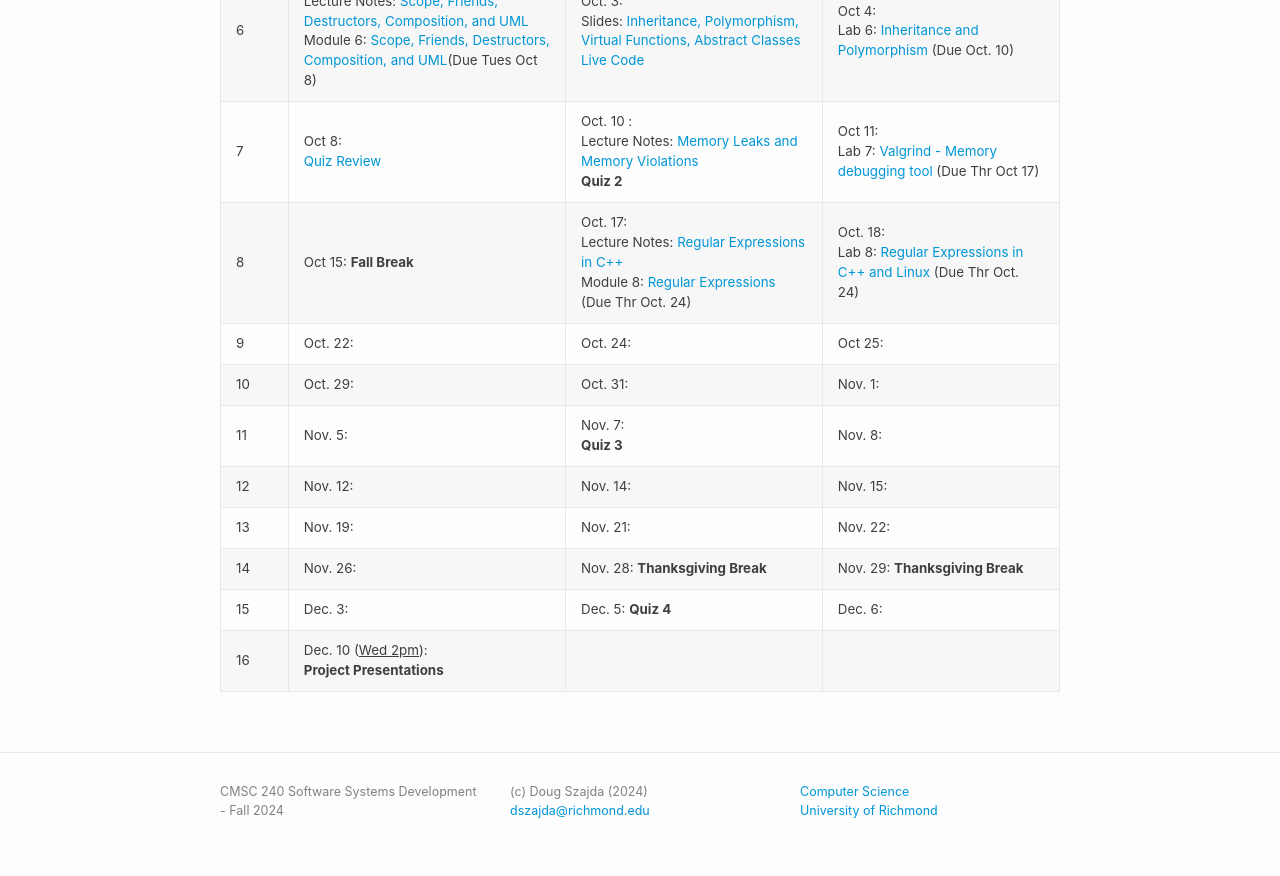
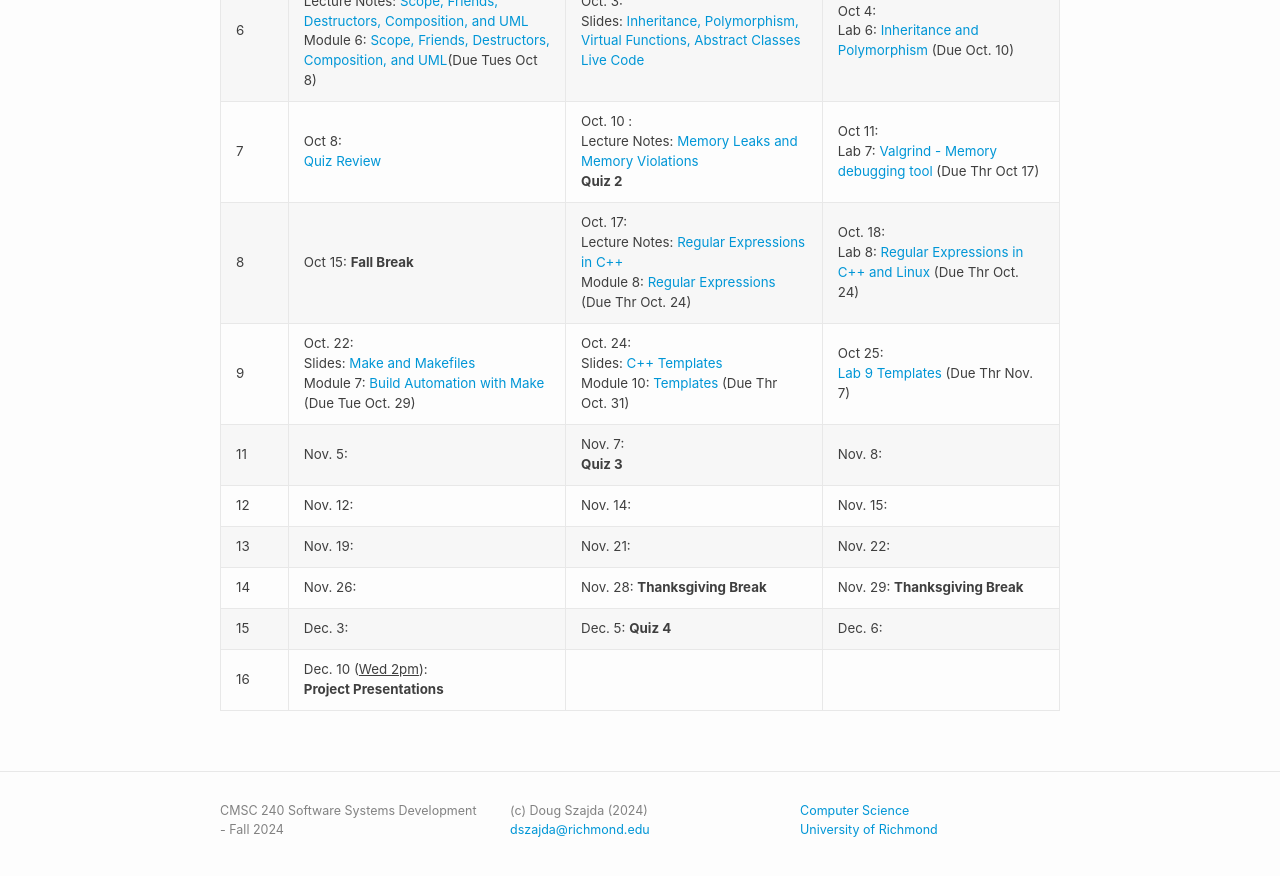
Before and after one commit to cmsc240-f24-dcs/cmsc240-f24-s2.github.io, a Jekyll site: the page built from schedule.md, in a window 1280 px wide and 900 px high, scrolled down 865 px. Shown: the top 876 px of the window. Built offline with Jekyll 4.4.1, drawn with Linux system fonts in a browser that asks for light colours.

Commit message:
Updated links for module 7 and lab 9

```diff
--- a/schedule.md
+++ b/schedule.md
@@ -19,8 +19,7 @@ title: Schedule
 | 6    | Oct 1: <br />Lecture Notes: [Scope, Friends, Destructors, Composition, and UML](lectures/11)<br /> Module 6: [Scope, Friends, Destructors, Composition, and UML](https://classroom.github.com/a/QgZkKSi6)(Due Tues Oct 8)     | Oct. 3:<br />Slides: [Inheritance, Polymorphism, Virtual Functions, Abstract Classes](lectures/12-Inheritance-Polymorphism.pdf) <br />[Live Code](https://prod.liveshare.vsengsaas.visualstudio.com/join?8A288CC00A7D8A4AC7BD030C414A1B8F7B69)    | Oct 4: <br />Lab 6: [Inheritance and Polymorphism](labs/lab6.md) (Due Oct. 10)               |
 | 7    | Oct 8: <br /> [Quiz Review](lectures/quiz2-review.md)    | Oct. 10 : <br /> Lecture Notes: [Memory Leaks and Memory Violations](lectures/14) <br /> **Quiz 2**    | Oct 11:  <br />Lab 7: [Valgrind - Memory debugging tool](labs/lab7.md) (Due Thr Oct 17)    |
 | 8    | Oct 15: **Fall Break**   | Oct. 17: <br /> Lecture Notes: [Regular Expressions in C++](lecture/16) <br /> Module 8: [Regular Expressions](https://classroom.github.com/a/Bsy7kVqs) (Due Thr Oct. 24)       | Oct. 18:  <br /> Lab 8: [Regular Expressions in C++ and Linux](labs/lab8.md) (Due Thr Oct. 24)                            |
-| 9    | Oct. 22: | Oct. 24: | Oct 25:              |
-| 10   | Oct. 29: | Oct. 31: | Nov. 1:             |
+| 9    | Oct. 22: <br />Slides: [Make and Makefiles](lectures/15-Make-Makefiles.pdf)  <br /> Module 7: [Build Automation with Make](modules/module7.md) (Due Tue Oct. 29)  | Oct. 24: <br /> Slides: [C++ Templates](lectures/18-Templates.pdf) <br /> Module 10: [Templates](modules/module10.md) (Due Thr Oct. 31)    | Oct 25:      <br />[Lab 9 Templates](https://cmsc240-s24.github.io/lab/9) (Due Thr Nov. 7)            |
 | 11   | Nov. 5:     | Nov. 7:  <br /> **Quiz 3**    | Nov. 8:            |
 | 12   | Nov. 12:    | Nov. 14:  | Nov. 15:         |
 | 13   | Nov. 19: | Nov. 21:  | Nov. 22:           |
```
Also changed, not shown: labs/lab9.md (+1 -1 lines), modules/module7.md (+1 -1 lines).
